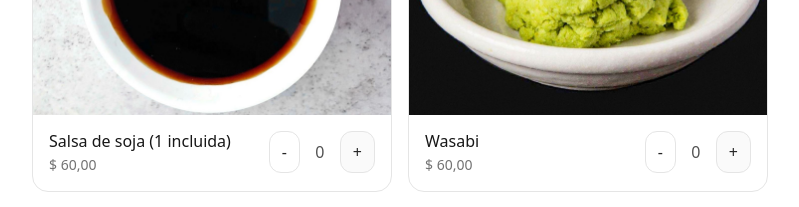
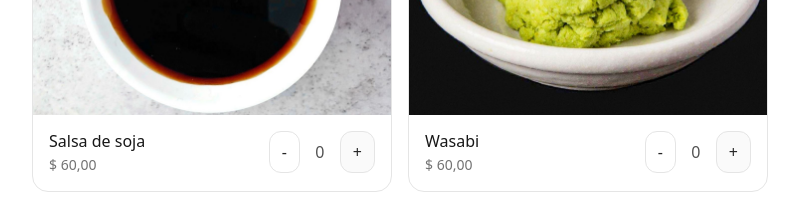
Before and after one commit to feiquiclothing/Secto, a React (Vite) app: page / in a window 1280 px wide. Shown: the part 3580-3787 px from the top of the page, without its empty margins (48-847 px from the left). Built offline with nearby package versions, Linux system fonts and the light colour scheme.

Commit message:
Update SectoCafePedidos.jsx

```diff
--- a/src/SectoCafePedidos.jsx
+++ b/src/SectoCafePedidos.jsx
@@ -81,7 +81,7 @@ const MENU = [
     id: "extras",
     name: "EXTRAS",
     items: [
-      { id: "e01", name: "Salsa de soja (1 incluida)", price: 60, img: "/Photos/soja.jpeg" },
+      { id: "e01", name: "Salsa de soja", price: 60, img: "/Photos/soja.jpeg" },
       { id: "e03", name: "Wasabi", price: 60, img: "/Photos/wasabi.jpeg" },
       { id: "e04", name: "Gari (Jengibre)", price: 60, img: "/Photos/gari.jpeg" },
     ],
```
